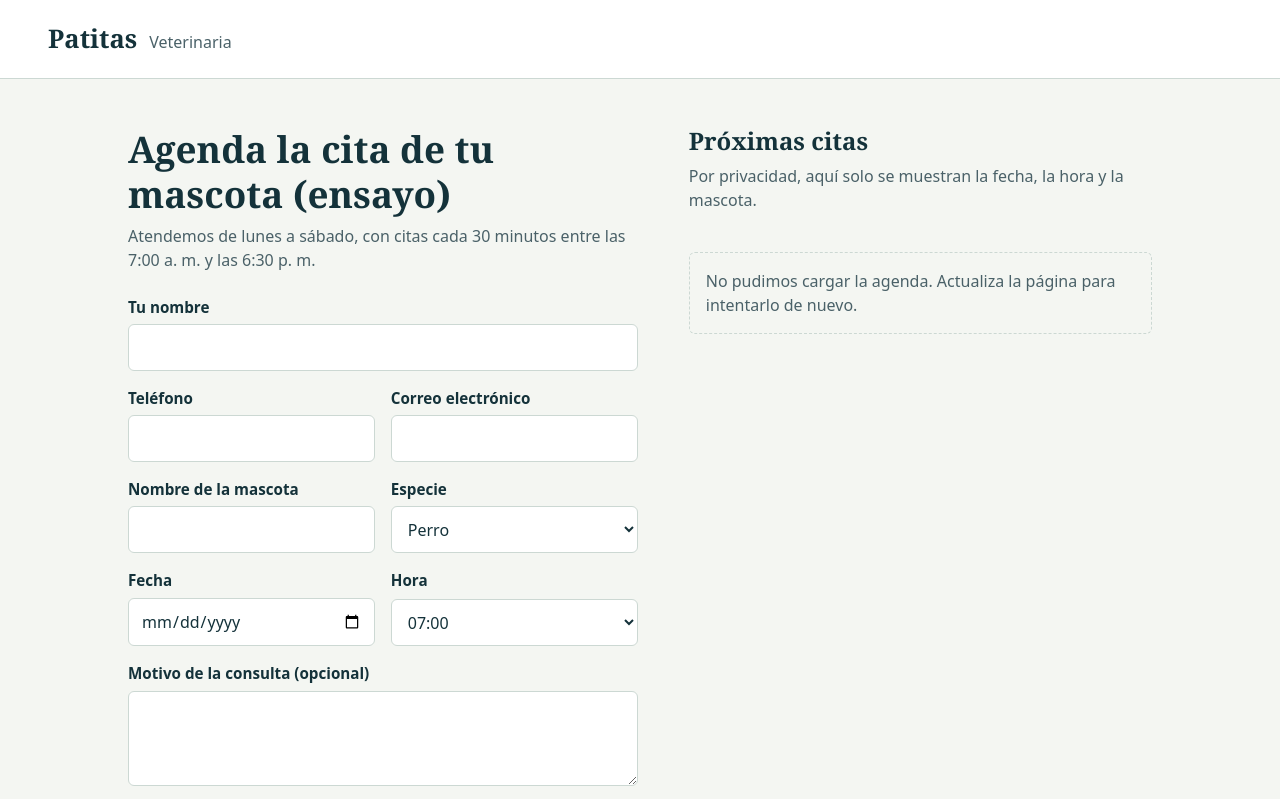
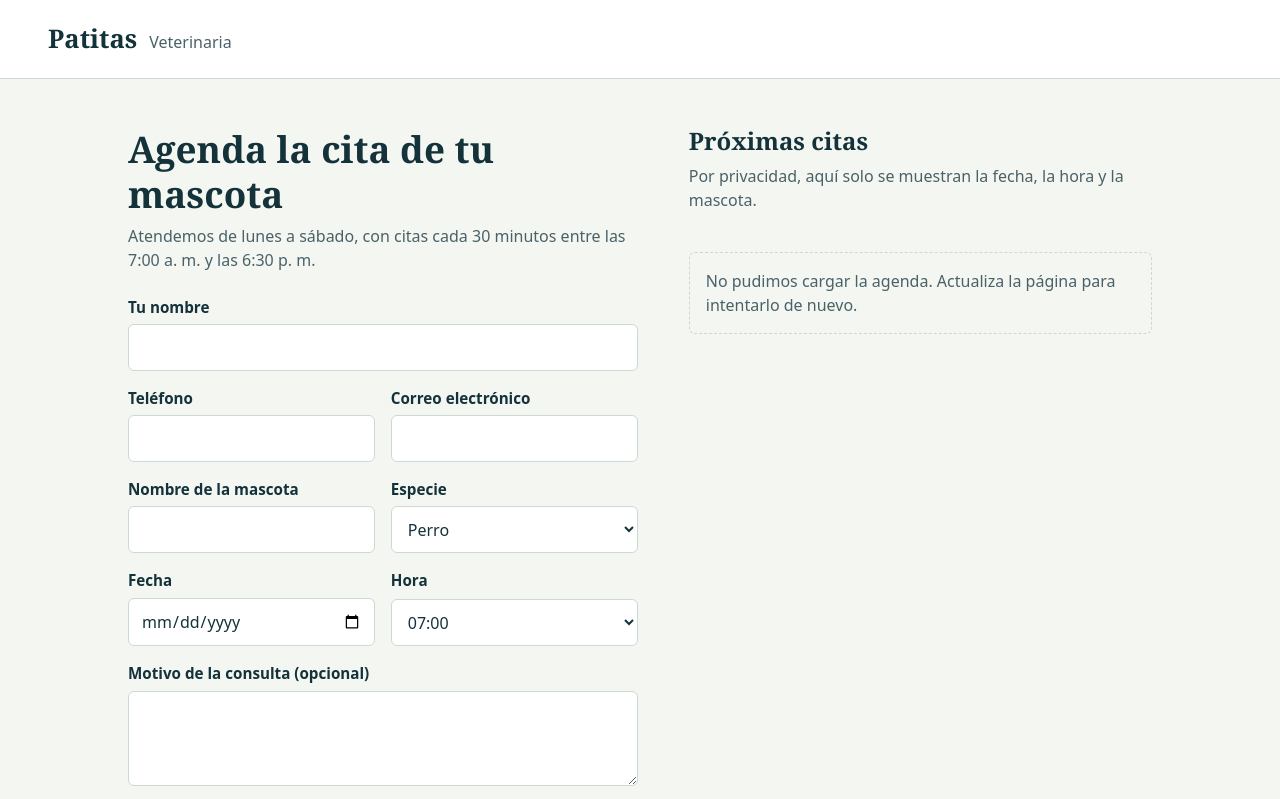
Before and after one commit to gomezsantiago0/patitas-cloud, a plain HTML site: page web/index.html in a window 1280 px wide. Shown: the top 799 px of the page. Drawn offline with Linux system fonts and the light colour scheme; no server answers.

Commit message:
Revert "Merge pull request #9 from gomezsantiago0/test/rollback-ensayo"
This reverts commit 959fedf619a93d55c121d9dba1450c61235cb1c2, reversing
changes made to 54e719fd44a050693e9cd35bced03104082c3913.

```diff
--- a/web/index.html
+++ b/web/index.html
@@ -14,7 +14,7 @@
 
   <main class="contenido">
     <section class="bloque-formulario" aria-labelledby="titulo-formulario">
-      <h1 id="titulo-formulario">Agenda la cita de tu mascota (ensayo)</h1>
+      <h1 id="titulo-formulario">Agenda la cita de tu mascota</h1>
       <p class="apoyo">Atendemos de lunes a sábado, con citas cada 30 minutos entre las 7:00 a. m. y las 6:30 p. m.</p>
 
       <form id="formulario-cita" class="formulario">
```
